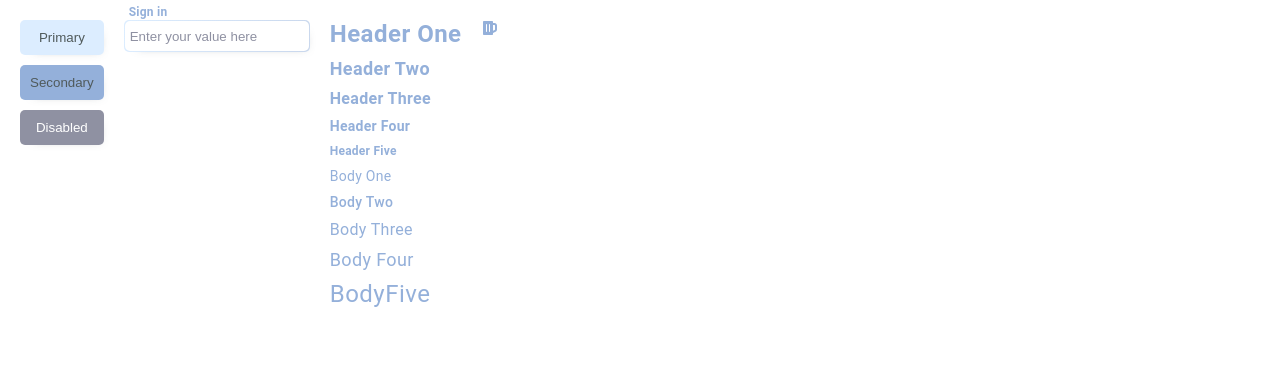
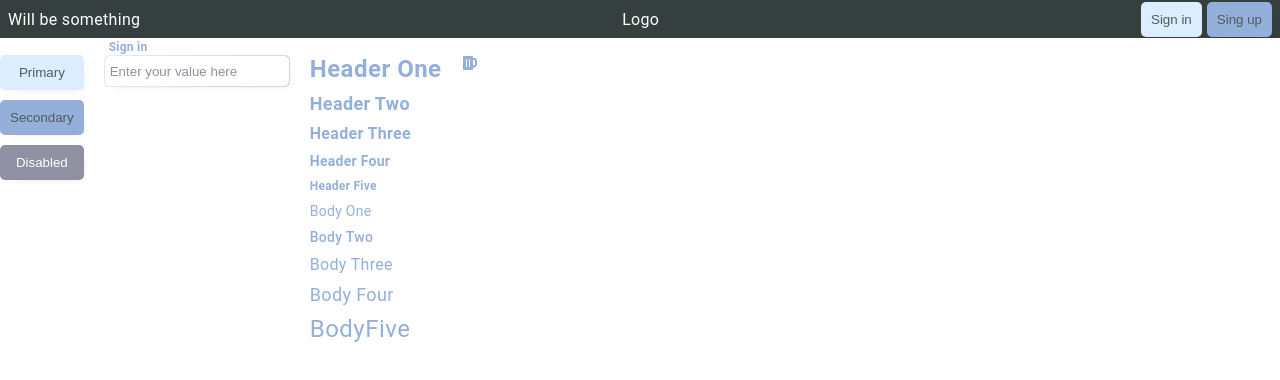
Before and after one commit to manuelbenitez/bishop, a Next.js app: page /dev in a window 1280 px wide. Shown: the top 380 px of the page. Built offline with nearby package versions, Linux system fonts and the light colour scheme; what easy-peasy would draw is missing.

Commit message:
feat: navbar

```diff
--- a/pages/dev/dev.module.scss
+++ b/pages/dev/dev.module.scss
@@ -7,5 +7,6 @@
 .row {
   display: flex;
   gap: 20px;
-  padding: 20px;
+  padding-top: 55px;
+  // padding: 20px;
 }
--- a/pages/dev/index.tsx
+++ b/pages/dev/index.tsx
@@ -17,10 +17,12 @@ import {
 import { wildBlueYonder } from "../../ui/typography/common/colors";
 import styles from "./dev.module.scss";
 import { FaBeer } from "react-icons/fa";
+import Navbar from "../../ui/navbar";
 const Dev = () => {
   const [value, setValue] = useState<string>("");
   return (
     <div className={styles["row"]}>
+      <Navbar />
       <div className={styles["column"]}>
         <Button
           label={"Primary"}
--- /dev/null
+++ b/ui/navbar/index.tsx
@@ -0,0 +1,18 @@
+import React from "react";
+import { INavbarProps } from "./navbar.types";
+import styles from "./navbar.module.scss";
+import { BodyThree } from "../typography/common";
+import { white } from "../typography/common/colors";
+import Button from "../button";
+const Navbar = ({ isLoggedIn }: INavbarProps) => (
+  <div className={styles["container"]}>
+    <BodyThree color={white} label={"Will be something"} />
+    <BodyThree color={white} label={"Logo"} />
+    <div className={styles["container__buttons"]}>
+      <Button label={"Sign in"} type={"primary"} />
+      <Button label={"Sing up"} type={"secondary"} />
+    </div>
+  </div>
+);
+
+export default Navbar;
--- /dev/null
+++ b/ui/navbar/navbar.module.scss
@@ -0,0 +1,23 @@
+@import "../../styles/colors.scss";
+.container {
+  background-color: $outerSpaceCrayola;
+
+  width: 100%;
+  height: auto;
+  padding: 0.1rem;
+  padding-left: 0.5rem;
+  padding-right: 0.5rem;
+
+
+  display: flex;
+  flex-direction: row;
+  align-items: center;
+  justify-content: space-between;
+
+  position: fixed;
+  top: 0;
+  &__buttons {
+    display: flex;
+    gap: 5px;
+  }
+}
--- /dev/null
+++ b/ui/navbar/navbar.types.d.ts
@@ -0,0 +1,3 @@
+export interface INavbarProps {
+  isLoggedIn?: boolean;
+}
```
